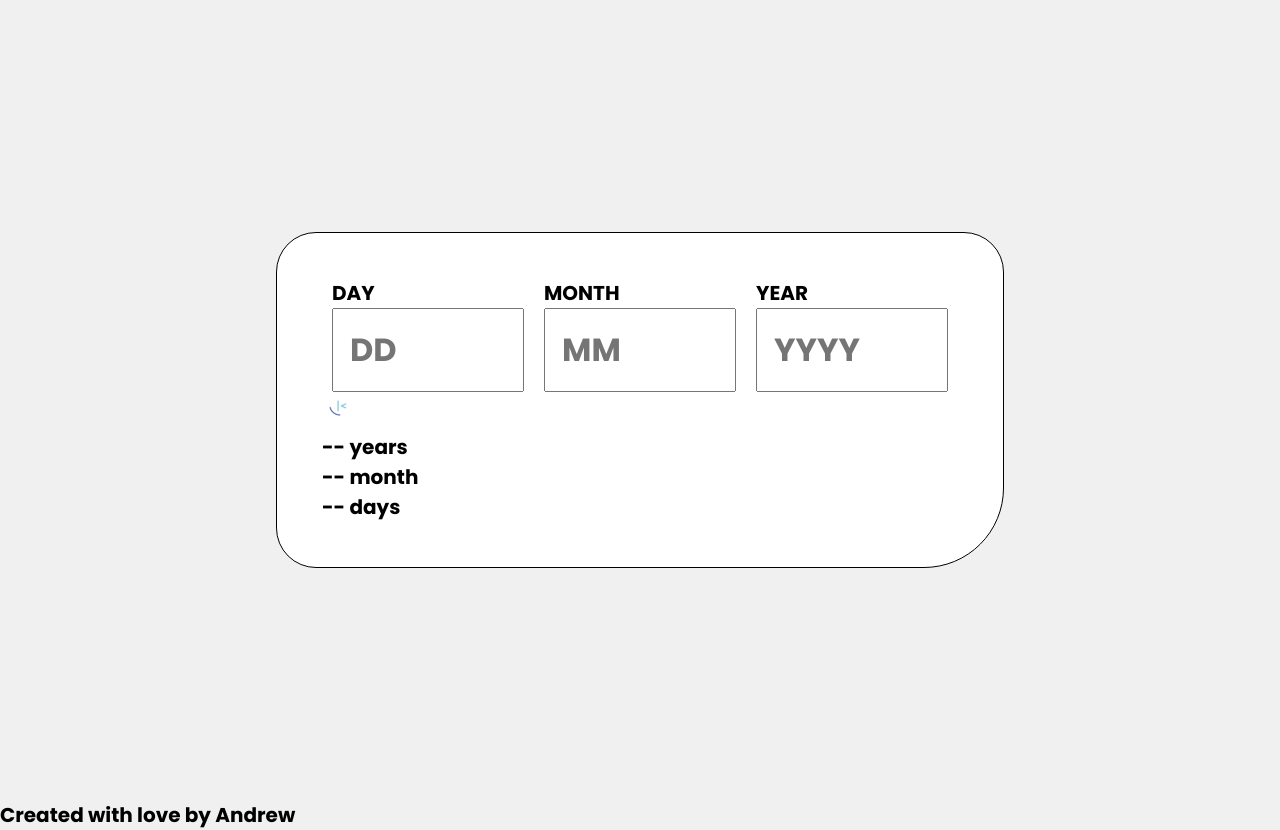
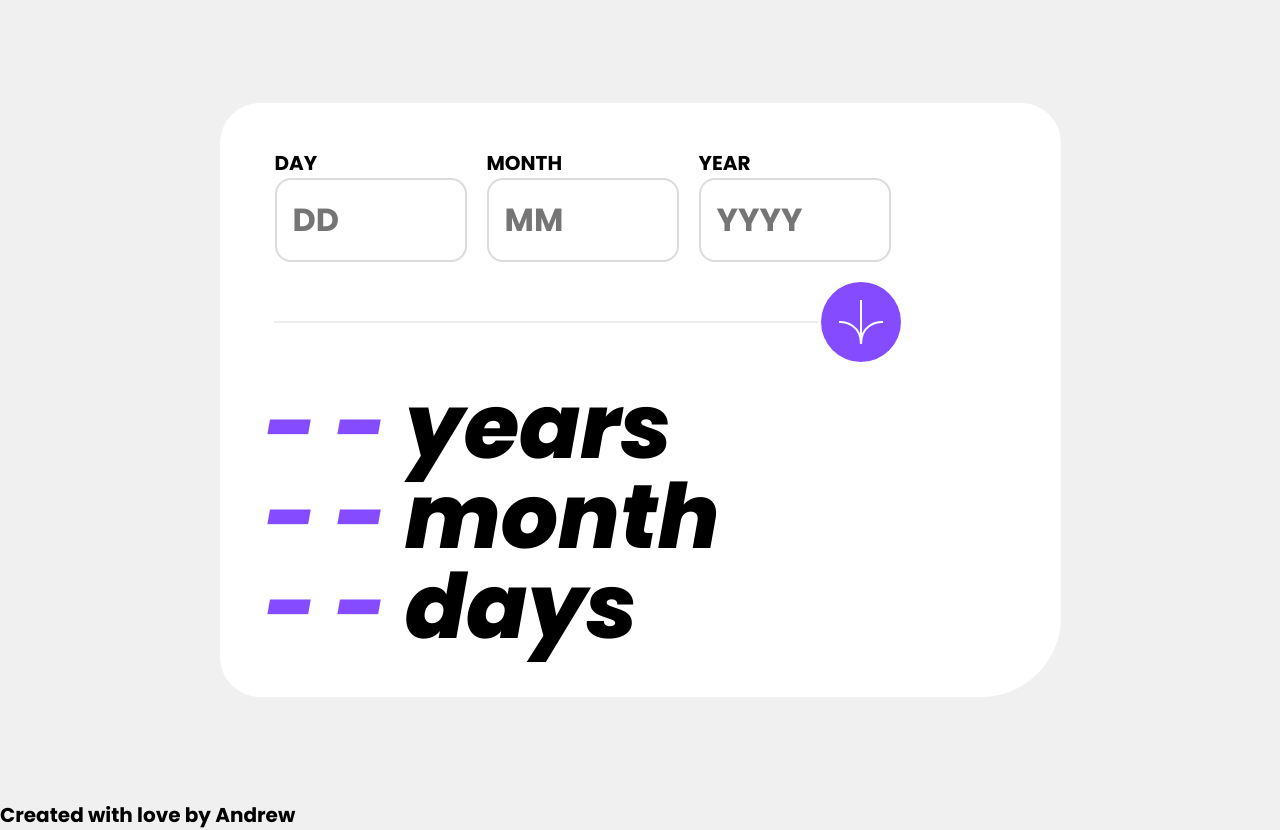
Before and after one commit to andrewfandy/age-calculator-app-main, a plain HTML site: page index.html in a window 1280 px wide. Drawn offline with Linux system fonts and the light colour scheme.

Commit message:
Finalize Desktop Version and Start to Javascript

```diff
--- a/app.js
+++ b/app.js
@@ -0,0 +1,14 @@
+const maxLengthCheck = (input) => {
+    input.value = input.value.slice(0, input.maxLength)
+}
+
+const calculateResult = (event) => {
+    event.preventDefault()
+    const getInputs = document.querySelectorAll("input[type=number]")
+
+    const checkInputsValue = [...getInputs]
+
+    if(0 === 0){
+        alert(getInputs)
+    }
+}
--- a/index.html
+++ b/index.html
@@ -21,7 +21,6 @@
     <main>
       <section class="container">
         <div class="wrapper">
-          <div class="form-wrapper">
           <form action="" method="get">
             <label for="dayID" id="dayID">
               <p>DAY</p>
@@ -29,7 +28,9 @@
                 type="number"
                 name="getDay"
                 id="getDay"
+                oninput="maxLengthCheck(this)"
                 placeholder="DD"
+                maxlength="2"
               />
             </label>
             <label for="monthID" id="monthID">
@@ -38,7 +39,9 @@
                 type="number"
                 name="getMonth"
                 id="getMonth"
+                oninput="maxLengthCheck(this)"
                 placeholder="MM"
+                maxlength="2"
               />
             </label>
             <label for="yearID" id="yearID">
@@ -47,31 +50,40 @@
                 type="number"
                 name="getYear"
                 id="getYear"
+                oninput="maxLengthCheck(this)"
                 placeholder="YYYY"
+                maxlength="4"
               />
             </label>
           </form>
+
+          <div class="btnWrapper">
+            <button class="submitBtn" onclick="calculateResult(event)">
+              <svg
+                xmlns="http://www.w3.org/2000/svg"
+                width="46"
+                height="44"
+                viewBox="0 0 46 44"
+              >
+                <g fill="none" stroke="#FFF" stroke-width="2">
+                  <path
+                    d="M1 22.019C8.333 21.686 23 25.616 23 44M23 44V0M45 22.019C37.667 21.686 23 25.616 23 44"
+                  />
+                </g>
+              </svg>
+            </button>
           </div>
-          <div class="btn-wrapper">
-            <!-- <div class="horizontal-lines"></div> -->
-            <input
-              type="image"
-              src="./assets/images/favicon-32x32.png"
-              alt="submitBtn"
-              class="submitBtn"
-            />
-          </div>
-          <div class="display-area-wrapper">
-            <h2 class="show-year-text">
-              <span id="show-year">--</span>
+          <div class="displayAreaWrapper">
+            <h2 class="showYearText">
+              <span id="showYear">- -</span>
               years
             </h2>
-            <h2 class="show-month-text">
-              <span id="show-month">--</span>
+            <h2 class="showMonthText">
+              <span id="showMonth">- -</span>
               month
             </h2>
-            <h2 class="show-day-text">
-              <span id="show-day">--</span>
+            <h2 class="showDayText">
+              <span id="showDay">- -</span>
               days
             </h2>
           </div>
--- a/style.css
+++ b/style.css
@@ -19,9 +19,8 @@ main {
 
 .container {
     background-color: hsl(0, 0%, 100%);
-    border : 1px solid black;
     border-radius: 2rem 2rem 4rem 2rem;
-    padding: .25rem;
+    padding: .25rem 6rem .25rem .25rem;
     max-width: 1500px;
 }
 
@@ -33,6 +32,7 @@ form {
     display: flex;
     justify-content: center;
     align-items: center;
+    margin: 0 auto;
 }
 
 label {
@@ -42,4 +42,74 @@ label input {
     font-size: 32px;
     max-width: 6em;
     padding: .5em;
+    border-radius: .5em;
+    border: 2px solid hsl(0, 0%, 86%);
 }
+
+label input:hover,
+label input:focus{
+    border: 2px solid hsl(259, 100%, 65%);
+    outline: none;
+}
+
+label input::-webkit-inner-spin-button,
+label input::-webkit-outer-spin-button{
+    -webkit-appearance: none;
+    -moz-appearance: none;
+    margin: 0;
+}
+
+.btnWrapper {
+    position: relative;
+    display: flex;
+    flex-direction: row;
+    justify-content: flex-end;
+    align-items: center;
+    margin: 0 auto;
+}
+
+.btnWrapper::before {
+    content: '';
+    position: absolute;
+    left: 1.5%;
+    right: 13%;
+    top: 50%;
+    height: 1px;
+    background-color: hsl(0, 0%, 86%);
+    transform: translateY(-50%);
+}
+
+
+.submitBtn {
+    border: 0px;
+    border-radius: 50%;
+    background-color: hsl(259, 100%, 65%);
+    width: 4rem;
+    height: 4rem;
+    margin: 1rem 0 1rem 0;
+}
+
+
+.submitBtn svg{
+    display: flex;
+    justify-content: center;
+    align-items: center;
+
+}
+.submitBtn:hover,
+.submitBtn:active{
+    background-color: hsl(0, 0%, 8%);
+    cursor: pointer;
+}
+
+
+.displayAreaWrapper h2 {
+    font-style: italic;
+    font-size: 4.5rem;
+    line-height: 1em;
+}
+
+.displayAreaWrapper h2 span {
+    font-size: 4.5rem;
+    color: hsl(259, 100%, 65%);
+}
```
Lines whose indentation alone changed are shown as unchanged.
